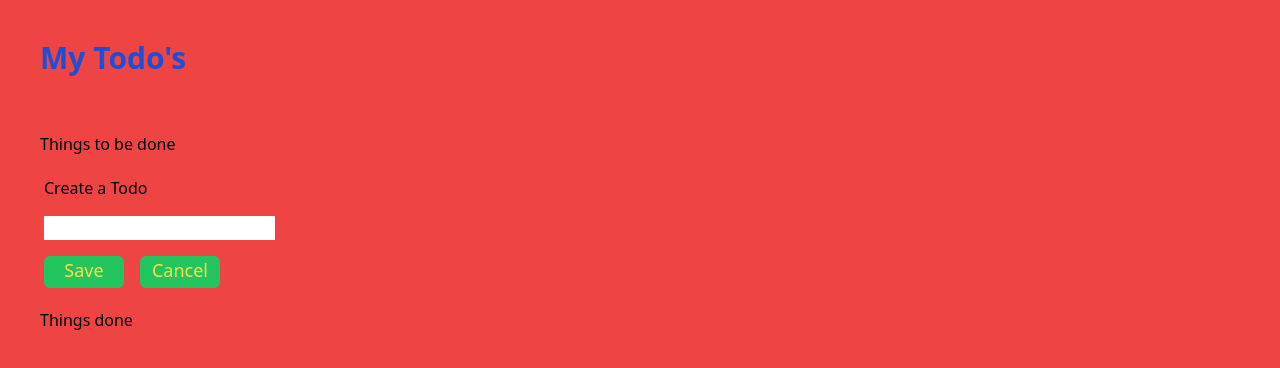
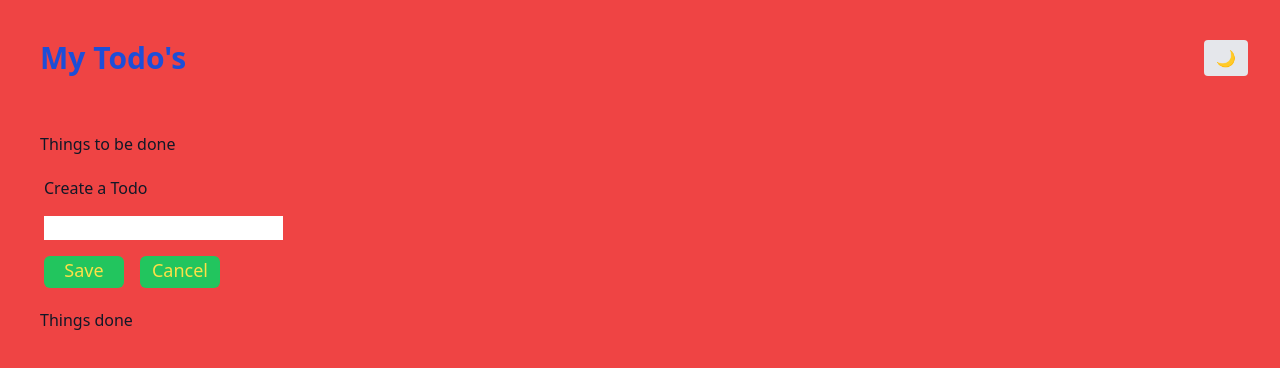
Before and after one commit to AyushVerma87654/To-Do-App, a React app: page / in a window 1280 px wide. Both pictures are taken after a click on the button "Add Todo". Shown: the top 368 px of the page. Built offline with nearby package versions, Linux system fonts and the light colour scheme; the HTML template or start-up script is replaced by a standard one.

Commit message:
Added dark mode feature

```diff
--- a/src/AddTodo.tsx
+++ b/src/AddTodo.tsx
@@ -37,7 +37,11 @@ const AddTodo: FC<AddTodoProps> = ({ addTodo }) => {
       ) : (
         <div className="space-y-4">
           <h1 className="text-">Create a Todo</h1>
-          <input type="text-xl" onChange={handleInputChange} value={input} />
+          <input
+            className="dark:text-black px-1"
+            onChange={handleInputChange}
+            value={input}
+          />
           <div className="flex">
             <div className="w-20 h-8 mr-4">
               <Button onClick={handleSaveButtonClick}>Save</Button>
--- a/src/App.tsx
+++ b/src/App.tsx
@@ -1,9 +1,11 @@
 import React from "react";
 import Todo from "./Todo";
+import DarkModeToggle from "./DarkModeToggle";
 
 function App() {
   return (
-    <div className="h-screen">
+    <div className="dark:bg-gray-900 text-gray-900 dark:text-gray-100 transition-colors duration-300 h-screen bg-red-500 overflow-auto">
+      <DarkModeToggle />
       <Todo />
     </div>
   );
--- a/src/Button.tsx
+++ b/src/Button.tsx
@@ -5,7 +5,7 @@ type ButtonData = ButtonHTMLAttributes<HTMLButtonElement>;
 const Button: FC<ButtonData> = ({ children, ...rest }) => {
   return (
     <button
-      className="bg-green-500 text-yellow-300 flex items-cnter justify-center rounded-md text-lg w-full h-full"
+      className="bg-green-500 text-yellow-300 dark:text-white dark:bg-blue-900 flex items-cnter justify-center rounded-md text-lg w-full h-full"
       {...rest}
     >
       {children}
--- /dev/null
+++ b/src/DarkModeToggle.tsx
@@ -0,0 +1,31 @@
+import { useEffect, useState, type FC } from "react";
+
+interface DarkModeToggleProps {}
+
+const DarkModeToggle: FC<DarkModeToggleProps> = () => {
+  const [isDark, setIsDark] = useState<boolean>(() => {
+    return localStorage.getItem("theme") === "dark";
+  });
+
+  useEffect(() => {
+    const html = document.documentElement;
+    if (isDark) {
+      html.classList.add("dark");
+      localStorage.setItem("theme", "dark");
+    } else {
+      html.classList.remove("dark");
+      localStorage.setItem("theme", "light");
+    }
+  }, [isDark]);
+
+  return (
+    <button
+      onClick={() => setIsDark(!isDark)}
+      className="fixed top-10 right-8 px-3 py-1.5 bg-gray-200 dark:bg-gray-700 text-gray-800 dark:text-gray-200 rounded transition"
+    >
+      {isDark ? "☀️" : "🌙"}
+    </button>
+  );
+};
+
+export default DarkModeToggle;
--- a/src/Display.tsx
+++ b/src/Display.tsx
@@ -44,7 +44,7 @@ const Display: FC<DisplayProps> = ({
   }
   console.log("showEditButton", editingId);
   return (
-    <div className={"flex justify-between my-2 items-center " + border}>
+    <div className={"flex justify-between my-2 items-center  " + border}>
       <div className="flex items-center pl-1 max-w-[95%]">
         <input
           readOnly={readOnly}
--- a/src/Todo.tsx
+++ b/src/Todo.tsx
@@ -80,10 +80,10 @@ function Todo() {
   };
 
   return (
-    <div className="bg-red-500 p-6 sm:p-10 h-screen overflow-y-scroll">
+    <div className="dark:bg-gray-900 p-6 sm:p-10">
       <div className="flex items-center justify-between">
         <h1 className="text-blue-700 font-bold mb-10 text-3xl">My Todo's</h1>
-        <div>
+        <div className="mr-14">
           {list.length > 0 && (
             <div className="flex items-center gap-2">
               <MdEdit
--- a/tailwind.config.cjs
+++ b/tailwind.config.cjs
@@ -1,6 +1,7 @@
 /** @type {import('tailwindcss').Config} */
 module.exports = {
   content: ["./index.html", "./src/**/*.{vue,js,ts,jsx,tsx}"],
+  darkMode: "class",
   theme: {
     extend: {
       fontFamily: {
```
